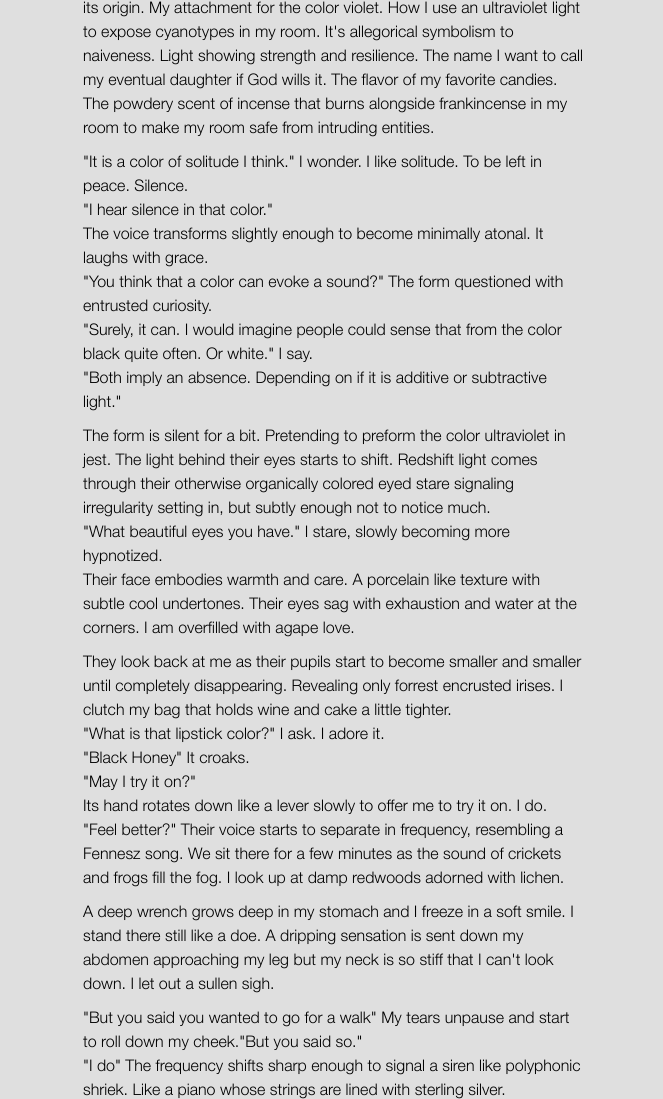
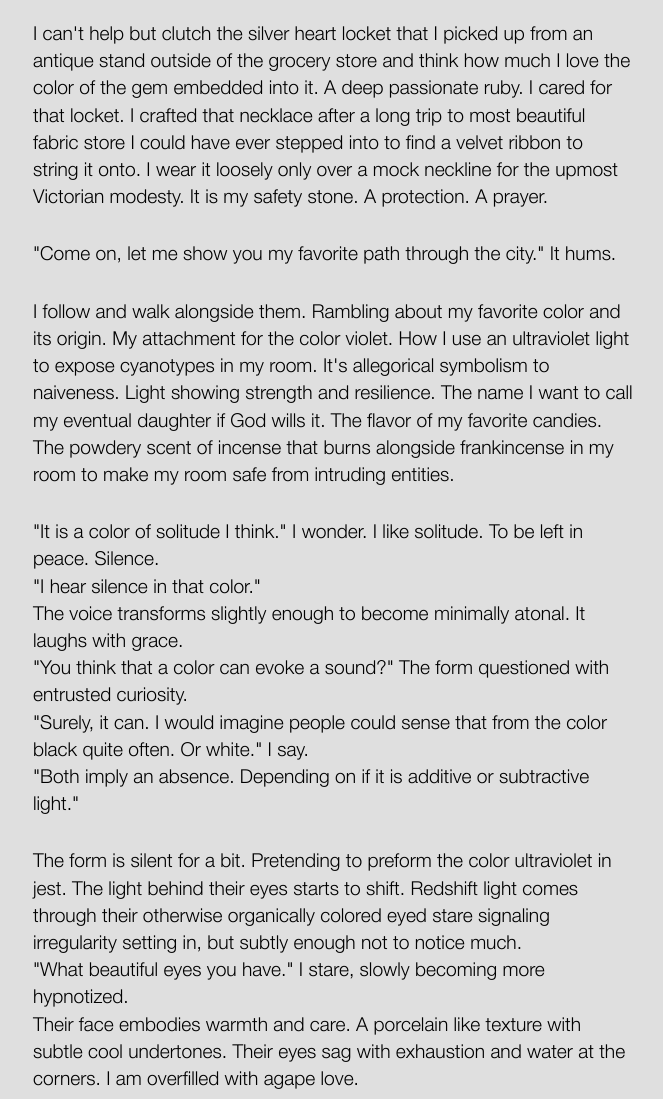
Before and after one commit to moss-corpus/moss-corpus-site, a plain HTML site: page posts/shifting-form-of-gemini.html in a window 1280 px wide. Shown: the part 1462-2561 px from the top of the page, without its empty margins (307-970 px from the left). Drawn offline with Linux system fonts and the light colour scheme.

Commit message:
shifting form of gemini

```diff
--- a/posts/shifting-form-of-gemini.html
+++ b/posts/shifting-form-of-gemini.html
@@ -48,7 +48,7 @@
         "Black Honey" It croaks.<br>
         "May I try it on?"<br>
         Its hand rotates down like a lever slowly to offer me to try it on. I do. <br>
-        "Feel better?" Their voice starts to separate in frequency, resembling a Fennesz song. We sit there for a few minutes as the sound of crickets and frogs fill the fog. I look up at damp redwoods adorned with lichen.</p>
+        "Feel better?" Their voice starts to separate in frequency, resembling a Fennesz aesthetic. We sit there for a few minutes as the sound of crickets and frogs fill the fog. I look up at damp redwoods adorned with lichen.</p>
         <p>A deep wrench grows deep in my stomach and I freeze in a soft smile. I stand there still like a doe. A dripping sensation is sent down my abdomen approaching my leg but my neck is so stiff that I can't look down. I let out a sullen sigh.</p>
         <p>"But you said you wanted to go for a walk" My tears unpause and start to roll down my cheek."But you said so."<br>
         "I do" The frequency shifts sharp enough to signal a siren like polyphonic shriek. Like a piano whose strings are lined with sterling silver.</p>
@@ -60,9 +60,9 @@
         "In greenhouses. Bright pink lights shine out from them. It's beautiful"</p>
         <p>I can see the outline of the bridge of their nose and and a glimpse of gray and blue eyes as they whiplash their neck to look behind them.</p>
         <p>"Your stomach" The form notices the blood.</p>
-        <p>I hide it and start to cover it with my red cowl and other woolen layers. I walk over to the creak down ruined steps and wash the damage. The metalic smell starts to resemble more of cedar and algae. I stick my hand down in the water and emerge my arm into the soil. A biting sensation starts to overbear the comfort of the algae texture and I quickly retract my arm. A leech is revealed on my inner wrist. I shake my hand forgetting their nature. I quickly yank it off.</p>
+        <p>I hide it and start to cover it with my red cowl and other woolen layers. I walk over to the creak down ruined steps and wash the damage. The metalic smell starts to resemble more of cedar and algae. I stick my hand down in the water and emerge my arm into the soil. A biting sensation starts to overbear the comfort of the algae texture and my arm quickly retracts. A leech is revealed on my inner wrist. I shake my hand forgetting their nature only to quickly yank it off.</p>
         <p>"That do-nothing creature. All they do in that mush is sit and think all day waiting for blood." The form concedes and takes a bite of cake.</p>
-        <p>I shake my legs of dirt and dampness and walk back up the stairs. I see the stick of Black Honey float down the creek. Proceeding the lip balm is a detached form with the same organic colored eyes without pupils. I watch it float along until I can't see them anymore. Only to wait for the ripples their body sends back in return.<br> <br></p>
+        <p>I shake my legs of dirt and dampness and walk back up the stairs. The stick of Black Honey floats down the creek. Proceeding the lip balm is a detached form with the same organic colored eyes without pupils. I watch it float along until I can't see them anymore. Only to wait for the ripples their body sends back in return.<br> <br></p>
 
 </body>
 
--- a/styles.css
+++ b/styles.css
@@ -28,8 +28,8 @@
 
 body {
     font-family: 'Helvetica Neue Light';
-    width: 500px;
-    line-height: 1.5em;
+    width: 600px;
+    line-height: 1.7em;
     margin: auto;
     background-color: #dfdfdf;
 }
@@ -59,7 +59,8 @@ hr{
 }
 
 p{
-    margin: 0;
+    margin: 20px 0px;
+    font-size: 1.2em;
 }
 
 .date {
```
